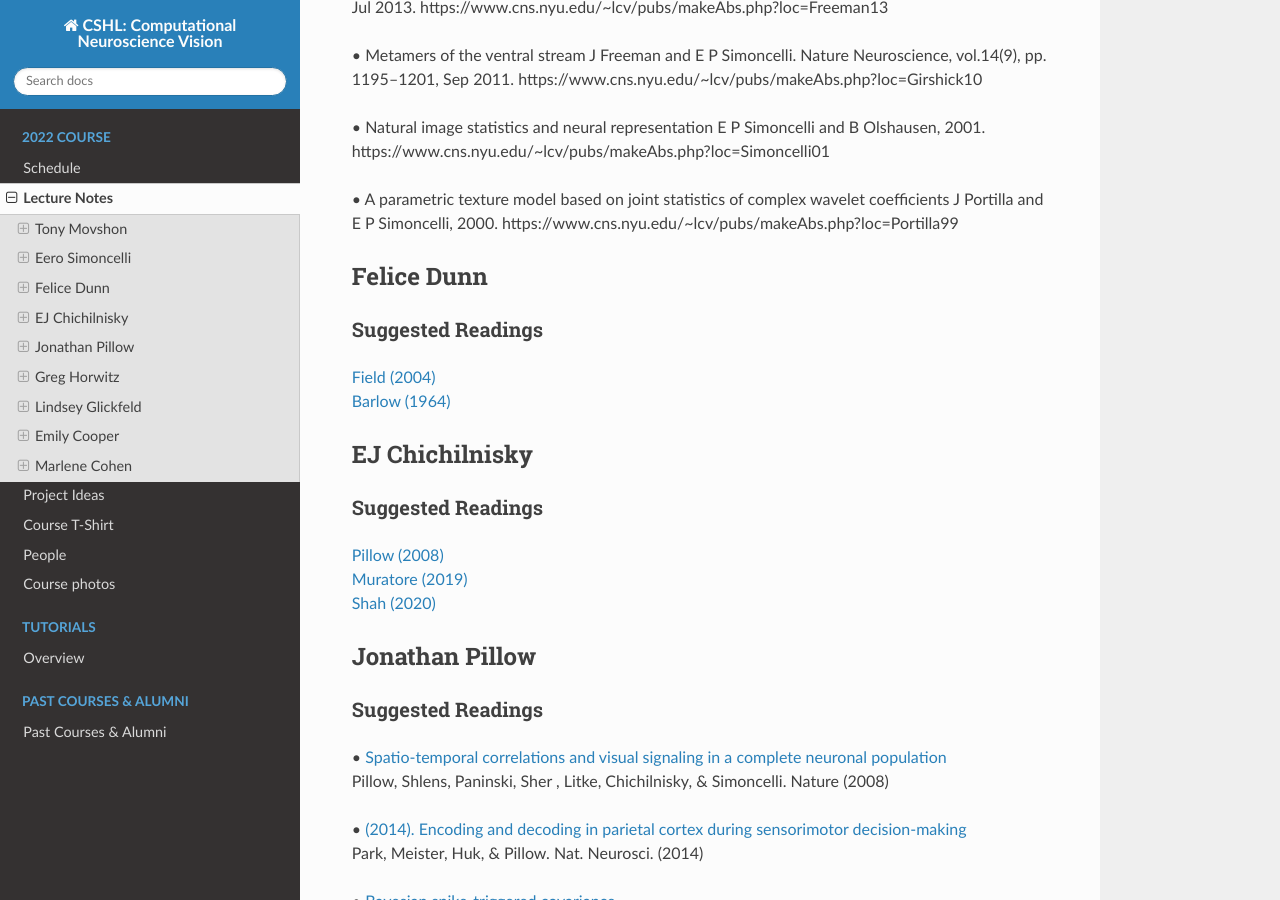
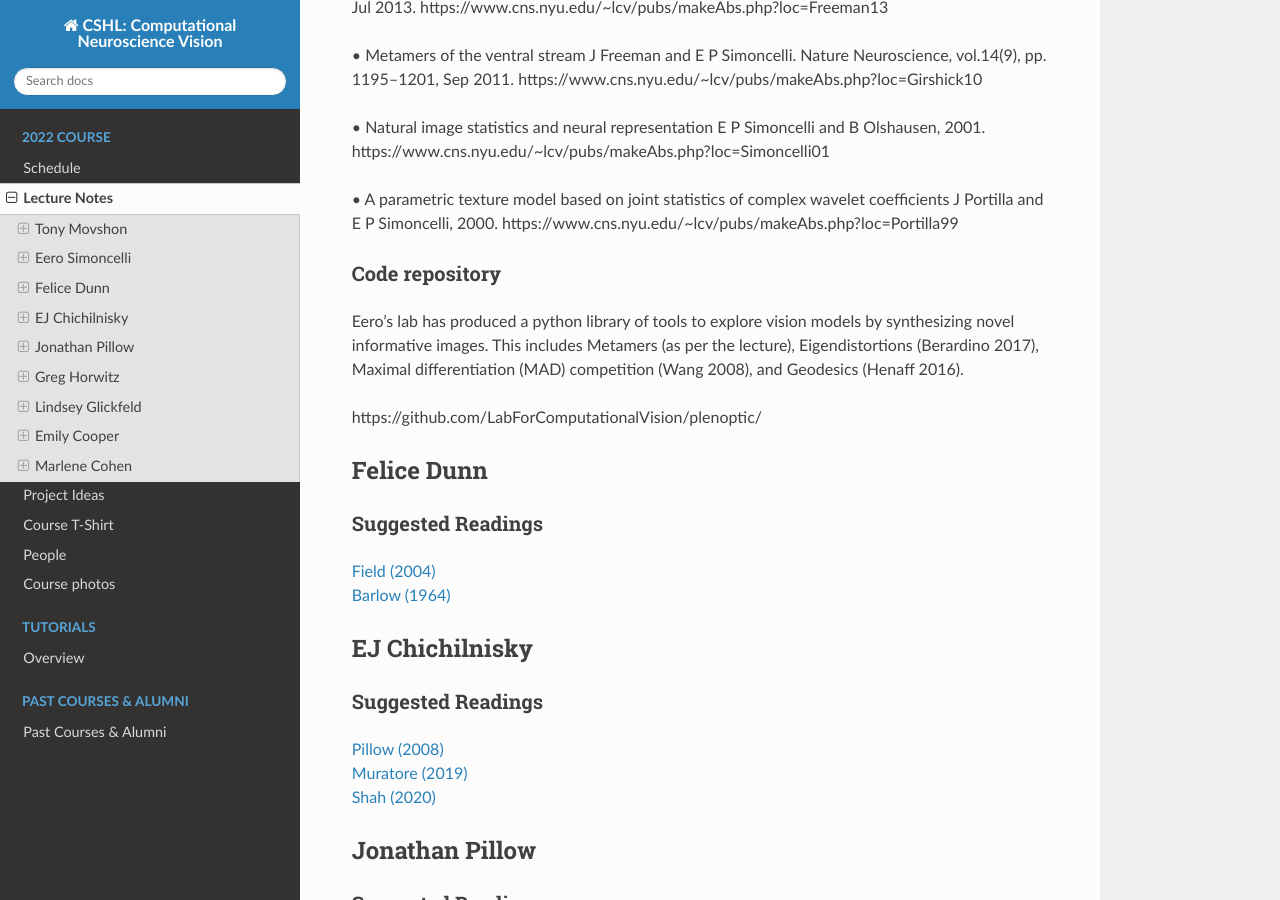
Before and after one commit to CSHL-comp-neuro-vision/website, a Sphinx documentation site: the page built from source/2022/lecture_notes.md, in a window 1280 px wide and 900 px high, scrolled down 1074 px. Built offline with Sphinx 7.4.7 and the Read the Docs theme 2.0.0, drawn with Linux system fonts in a browser that asks for light colours.

Commit message:
added eero code repo

```diff
--- a/source/2022/lecture_notes.md
+++ b/source/2022/lecture_notes.md
@@ -51,6 +51,13 @@ https://www.cns.nyu.edu/~lcv/pubs/makeAbs.php?loc=Simoncelli01
 • A parametric texture model based on joint statistics of complex wavelet coefficients
 J Portilla and E P Simoncelli, 2000.
 https://www.cns.nyu.edu/~lcv/pubs/makeAbs.php?loc=Portilla99
+
+### Code repository
+
+Eero's lab has produced a python library of tools to explore vision models by synthesizing novel informative images.
+This includes Metamers (as per the lecture), Eigendistortions (Berardino 2017), Maximal differentiation (MAD) competition (Wang 2008), and Geodesics (Henaff 2016).
+
+https://github.com/LabForComputationalVision/plenoptic/
 
 ## Felice Dunn
 
```
